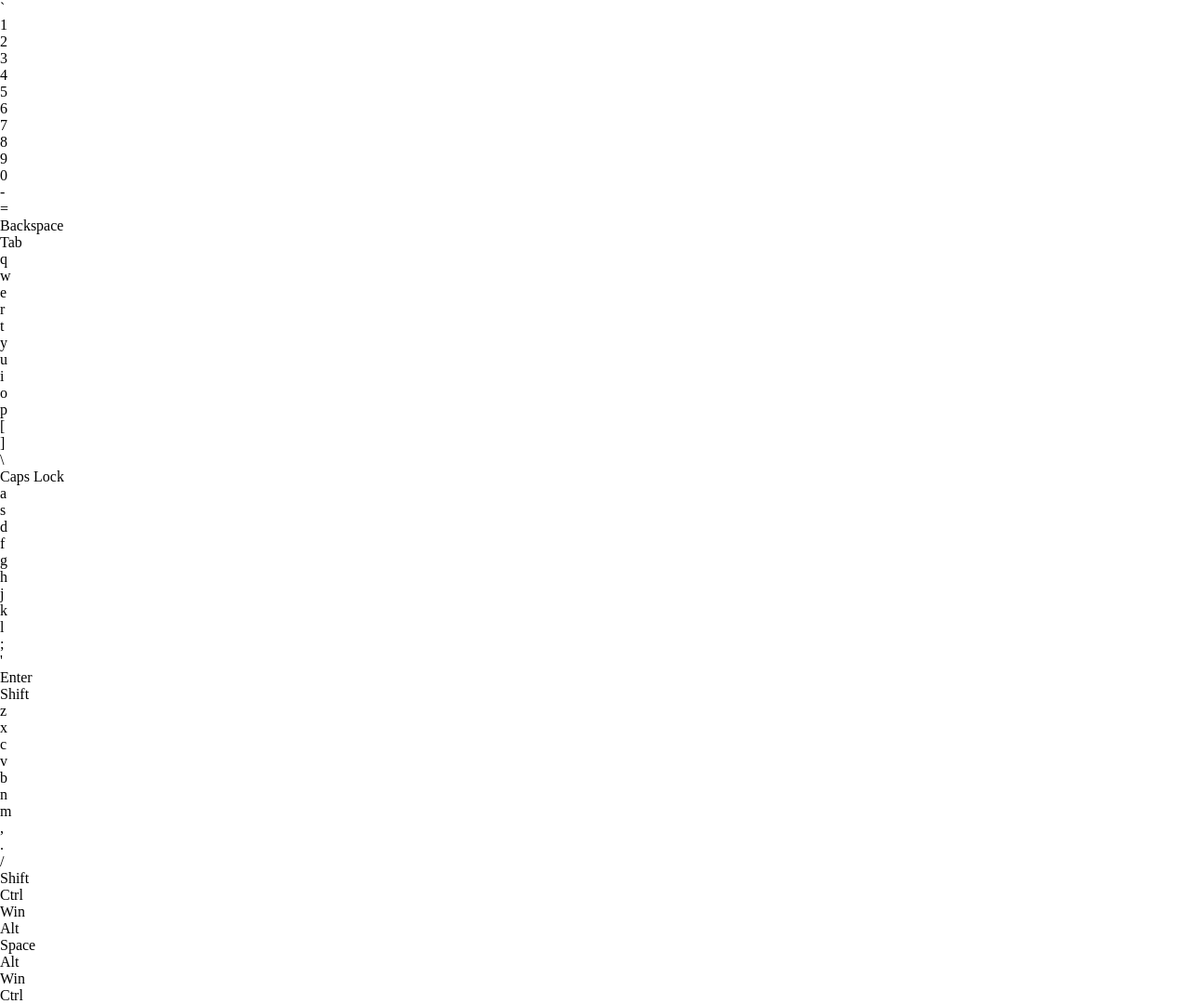
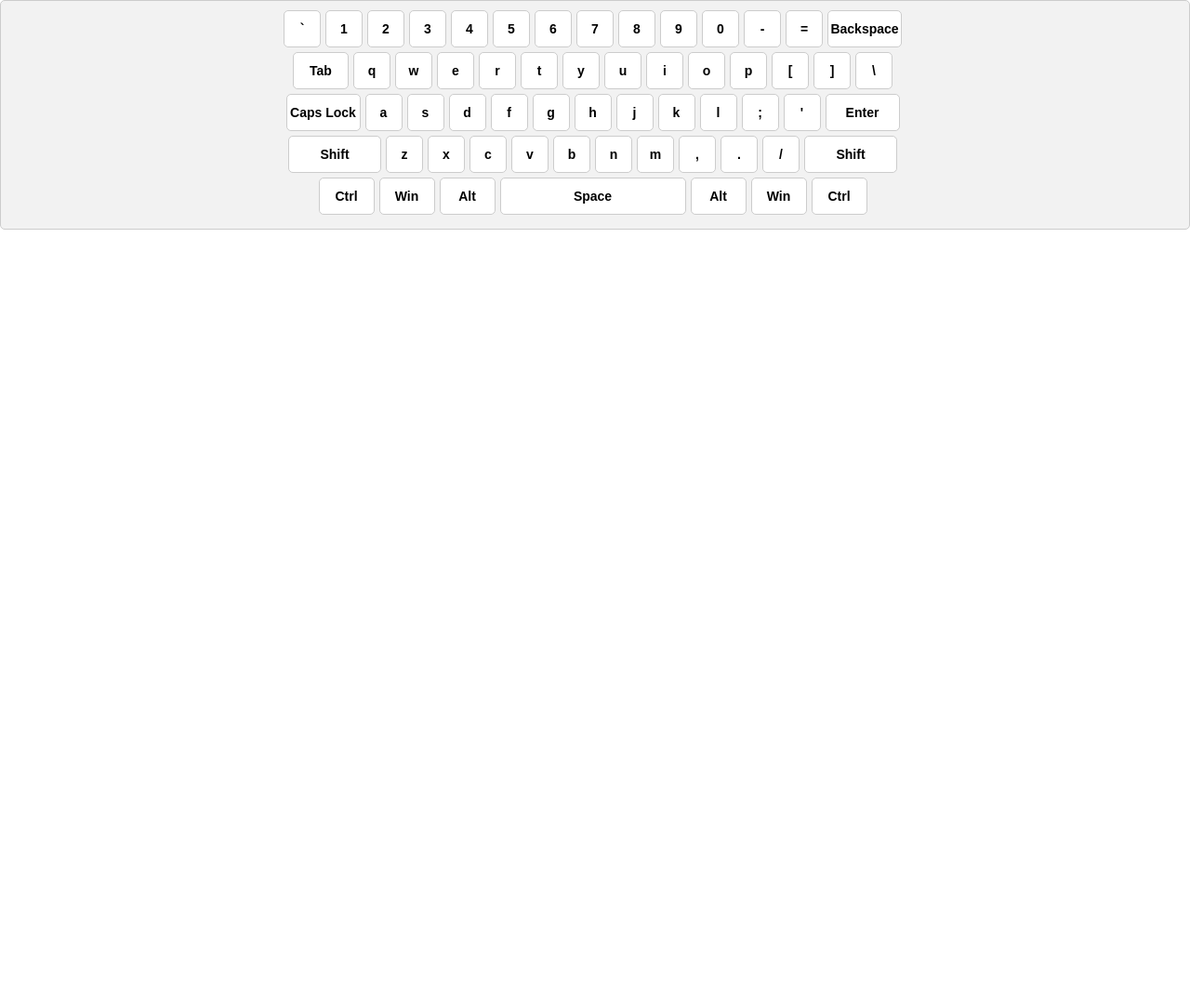
Before and after one commit to Tashreeqlee/Keyboard, a plain HTML site: page index.html in a window 1280 px wide. Shown: the whole page at 93% size. After the commit the page ends 800 px from the top, so only its background shows below. Drawn offline with Linux system fonts and the light colour scheme.

Commit message:
CSS added

```diff
--- a/css/style.css
+++ b/css/style.css
@@ -5,3 +5,64 @@
     padding: 0;
     box-sizing: border-box;
 }
+.keyboard {
+    display: flex;
+    flex-direction: column;
+    justify-content: center;
+    align-items: center;
+    background-color: #f2f2f2;
+    border: 1px solid #ccc;
+    border-radius: 5px;
+    padding: 10px;
+    font-family: Arial, sans-serif;
+  }
+  .row {
+    display: flex;
+    justify-content: center;
+    align-items: center;
+    margin-bottom: 5px;
+  }
+  .key {
+    display: flex;
+    justify-content: center;
+    align-items: center;
+    width: 40px;
+    height: 40px;
+    background-color: #fff;
+    border: 1px solid #ccc;
+    border-radius: 5px;
+    margin-right: 5px;
+    font-size: 14px;
+    font-weight: bold;
+    cursor: pointer;
+  }
+  .key:hover {
+    background-color: #e6e6e6;
+  }
+  .backspace {
+    width: 80px;
+  }
+  .tab {
+    width: 60px;
+  }
+  .caps {
+    width: 80px;
+  }
+  .enter {
+    width: 80px;
+  }
+  .shift {
+    width: 100px;
+  }
+  .ctrl {
+    width: 60px;
+  }
+  .win {
+    width: 60px;
+  }
+  .alt {
+    width: 60px;
+  }
+  .space {
+    width: 200px;
+  }
```
Also changed, not shown: index.html (line endings or trailing spaces).
